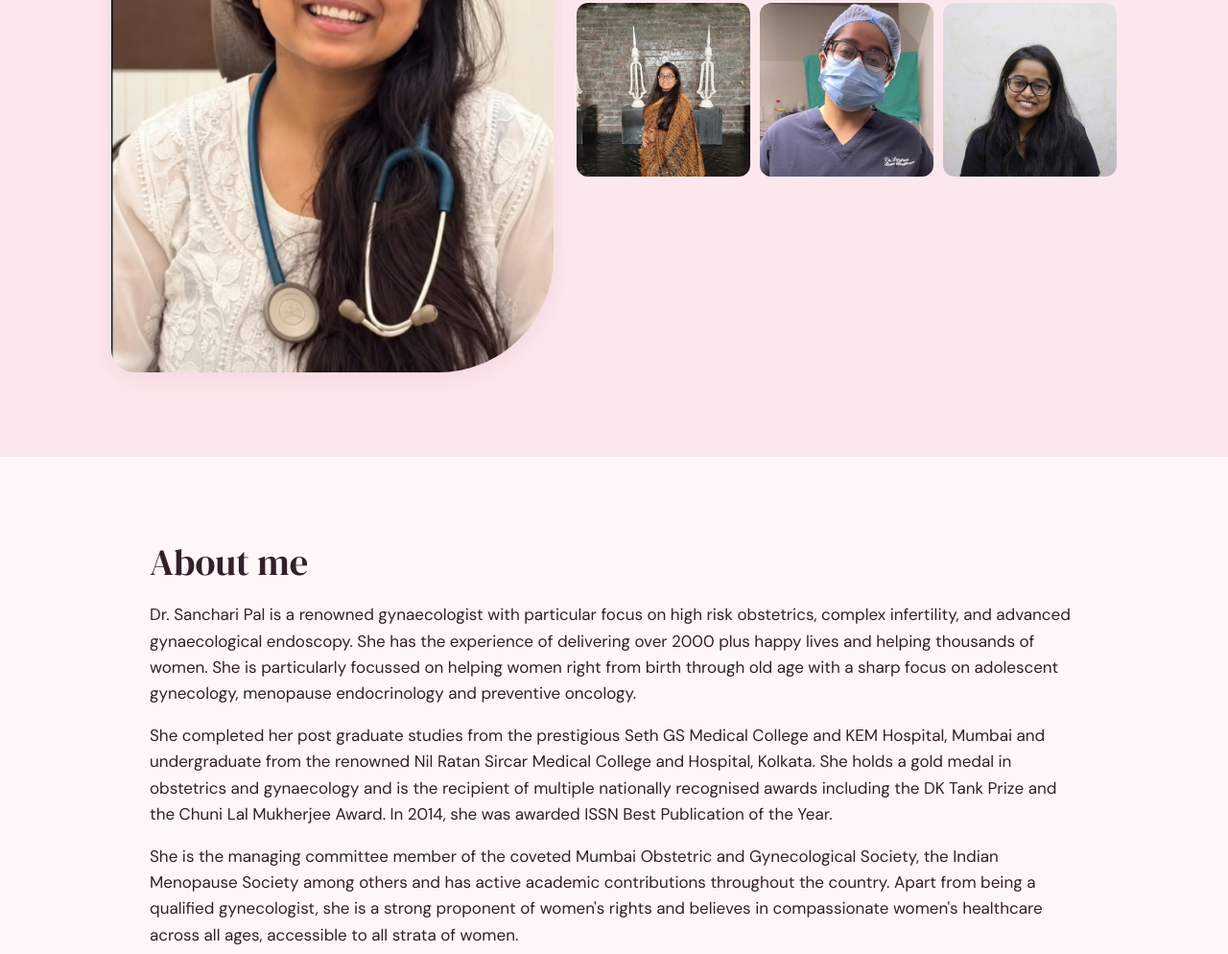
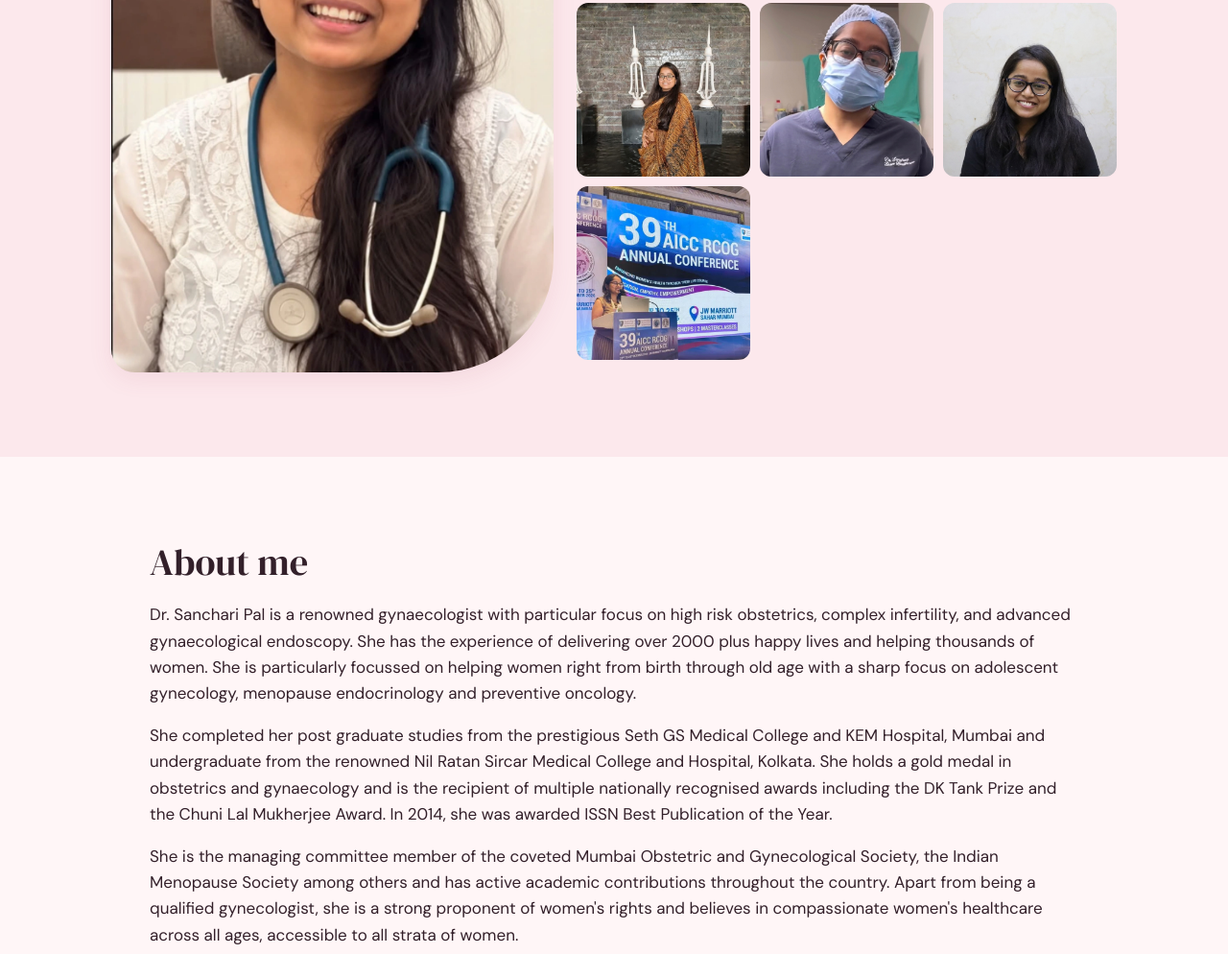
Before and after one commit to sancharipaltech-doc/website, a plain HTML site: page index.html in a window 1280 px wide. Shown: the part 916-1910 px from the top of the page at 96% size. Drawn offline with Linux system fonts and the light colour scheme.

Commit message:
Add image reference for sanchari-7.webp

```diff
--- a/index.html
+++ b/index.html
@@ -495,6 +495,7 @@
         "images/sanchari-4.webp",
         "images/sanchari-5.webp",
         "images/sanchari-6.webp",
+        "images/sanchari-7.webp",
       ],
 
       // Clinics — the first one is your main clinic and gets the embedded map.
```
